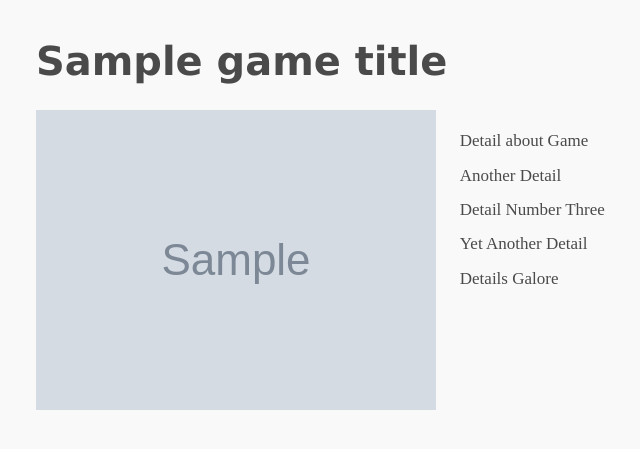
After one commit to haselfine/capstone_project_4, a Python web app: template flask/templates/game.html in a window 1280 px wide. The commit adds this page. Shown: the top 449 px of the page, without its empty margins (94-734 px from the left). Run offline with Jinja, Linux system fonts and the light colour scheme; the template is opened without the code that fills it: most values are stand-ins (such as "Sample title", 1, 10 or a date in 2020); grey boxes marked "Sample" are stand-in pictures.

Commit message:
add game.html -- still need to integrate w/ data from apis

```diff
--- a/flask/app.py
+++ b/flask/app.py
@@ -10,8 +10,9 @@ from flask import Flask, request, render_template
 app = Flask(__name__)
 
 # TODO: Add final templates and replace all references to temp file
-# TODO: get real results from IGDB API
+# TODO: get real results from IGDB API and integrate w/ Flask
 sample_results = ['Halo', 'Halo 2', 'Halo 3', 'Halo: Reach', 'Halo 4', 'Halo 5', 'Halo: Infinite']
+sample_image_url = 'https://external-content.duckduckgo.com/iu/?u=https%3A%2F%2Ftse1.mm.bing.net%2Fth%3Fid%3DOIP.NlLee0YLEeATwq6qh8HjjQHaLK%26pid%3DApi&f=1'
 
 # starts the web server
 def start():
@@ -27,4 +28,5 @@ def search_results():
 
 @app.route('/game/<game_title>')
 def game(game_title):
-    return render_template('temp.html', final_page_name=f'{game_title} Details Page')
+    # TODO: replace sample_image_url with actual image url from API
+    return render_template('game.html', game_title=game_title, image_url=sample_image_url)
--- a/flask/static/sakura.css
+++ b/flask/static/sakura.css
@@ -7,6 +7,9 @@
 html {
   font-size: 62.5%;
   font-family: serif; }
+
+.box {
+  display: flex; }
 
 body {
   font-size: 1.7rem;
--- /dev/null
+++ b/flask/templates/game.html
@@ -0,0 +1,26 @@
+<!DOCTYPE html>
+<html lang="en">
+  <head>
+    <meta charset="UTF-8">
+    <title>{{ game_title }}</title>
+    <link rel="stylesheet" href="{{ url_for("static", filename="sakura.css") }}" type="text/css">
+    <link rel="shortcut icon" href="{{ url_for("static", filename="favicon.ico") }}">
+  </head>
+  <body>
+    <h1>{{ game_title }}</h1>
+
+    <div class="box">
+      <div><img src="{{ image_url }}" alt="{{ game_title }} Poster"></div>
+      <div>
+        <ul style="list-style-type:none">
+          <li>Detail about Game</li>
+          <li>Another Detail</li>
+          <li>Detail Number Three</li>
+          <li>Yet Another Detail</li>
+          <li>Details Galore</li>
+        </ul>
+      </div>
+    </div>
+
+  </body>
+</html>
```
Also changed, not shown: flask/templates/home.html (+4 -4 lines), 1 other file.
